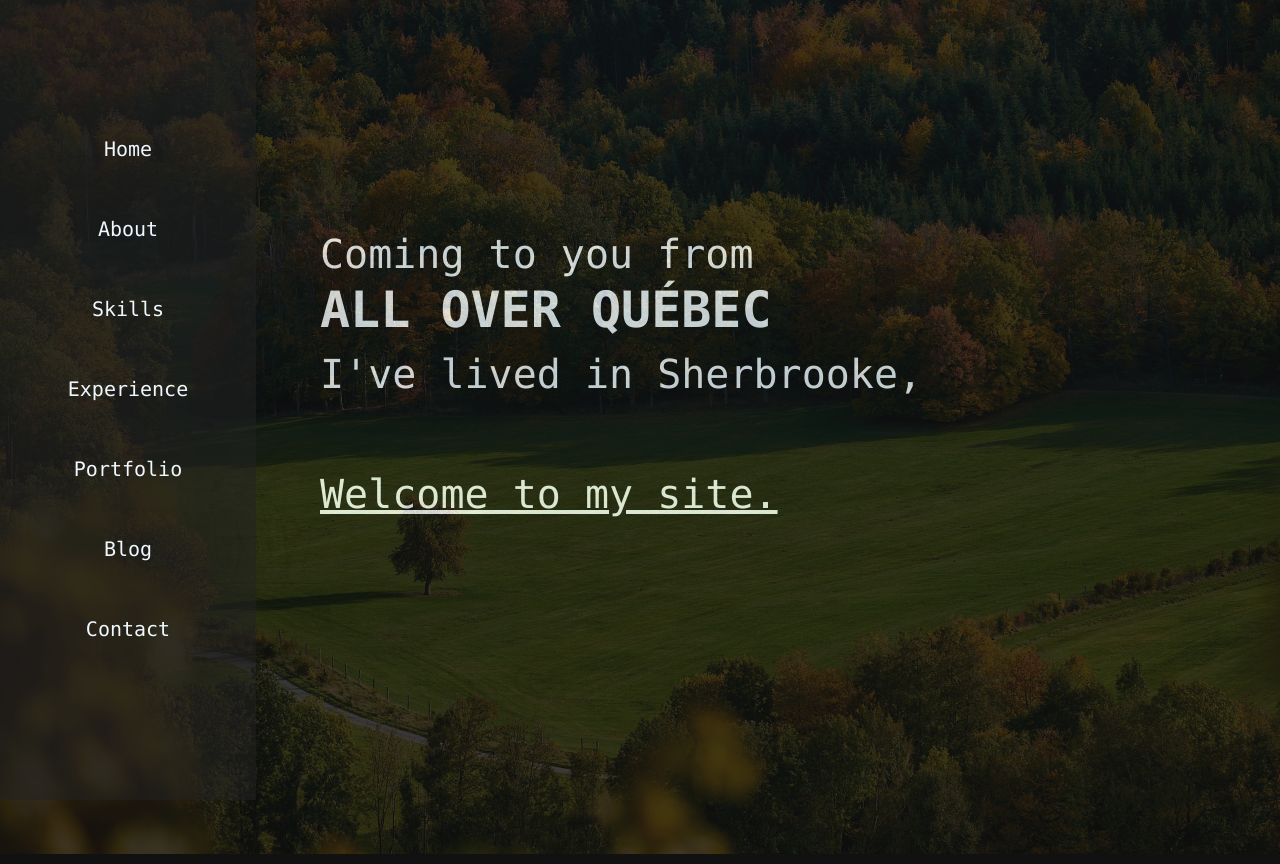
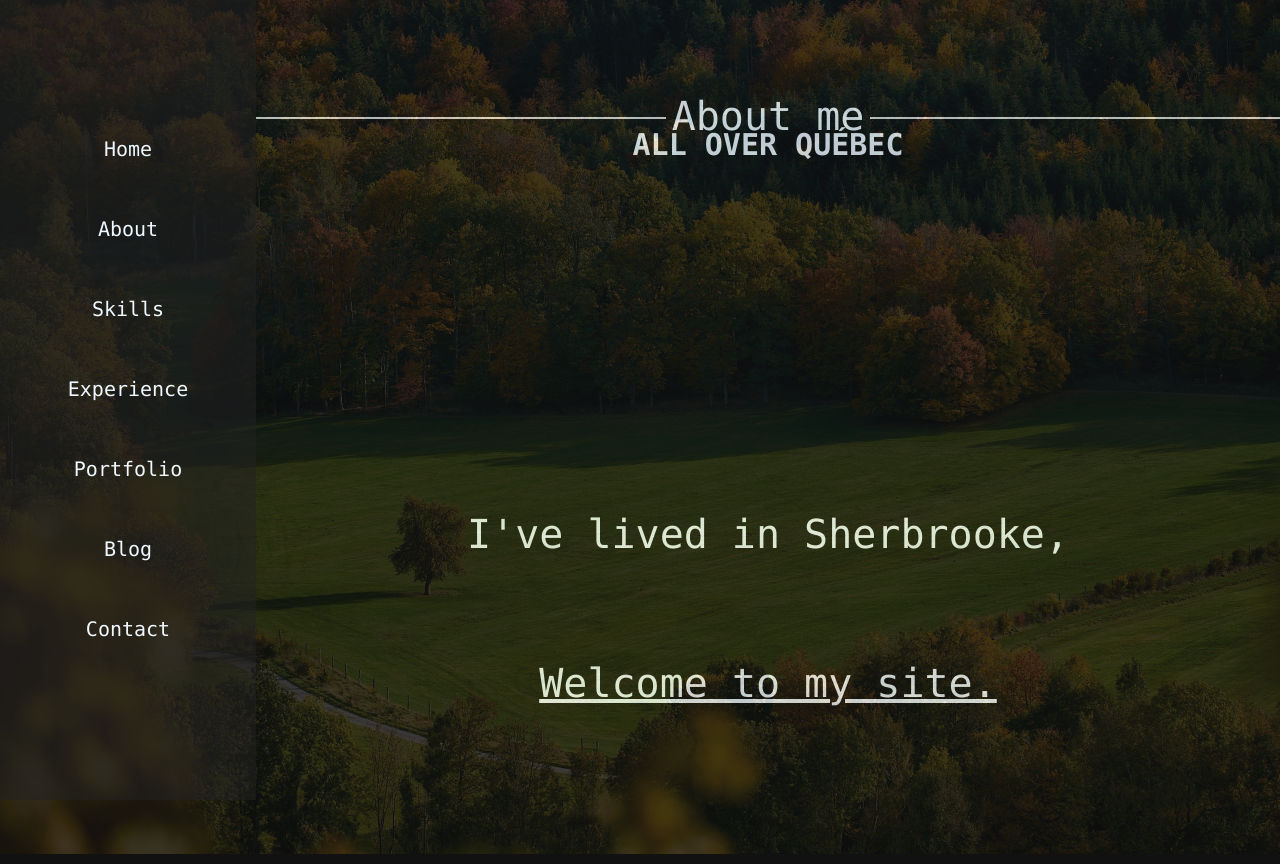
Before and after one commit to NullZeal/My-Online-Resume, a plain HTML site: page about.html in a window 1280 px wide. Drawn offline with Linux system fonts and the light colour scheme.

Commit message:
Working on about me, about me line and section done

```diff
--- a/about.html
+++ b/about.html
@@ -15,8 +15,9 @@
     <div class="main-page">
 
       <div class="identityDisplay">
-        <div class="heading heading1">
-          Coming to you from
+
+        <div class="heading aboutMe">
+            About me
         </div>
 
         <div class="heading heading2">
@@ -31,6 +32,8 @@
           Welcome to my site.
         </div>
       </div>
+
+
 
       <div class="slideshow-container">
         <div class="mySlides fade">
--- a/css/about.css
+++ b/css/about.css
@@ -1,7 +1,6 @@
 /* https://avatars.githubusercontent.com/u/89992341?v=4 */
 
 body{
-    margin:0;
     font-size:16px;
 
     font-family:"Menlo", sans-serif;
@@ -10,7 +9,6 @@ body{
 
     background-color: #111111;
 
-    overflow: hidden;
   }
 
 
@@ -54,8 +52,6 @@ body{
     flex-direction: row;
   }
 
-
-
   .navigation a:hover {
     background: #333333a6;
     font-size: 30px;
@@ -67,20 +63,47 @@ body{
 
   /* MAIN PAGE CONTENT */
 
+  .identityDisplay {
+    position: absolute;
+    left:20%;
+    width: 80%;
+    height:100%;
+  }
+
   .heading {
     color: aliceblue;
-    position: absolute;
-    left: 25%;
-  }
+    position: relative;
+    text-align: center;  }
 
-  .heading1 {
-  top: 30%;
+  .aboutMe {
+  margin-top: 10%;
   font-size: 40px;
   }
 
+  .aboutMe:before {
+    content: "";
+    display: block;
+    width: 40%;
+    height: 2px;
+    background: rgb(220, 220, 220);
+    left: 0;
+    top: 50%;
+    position: absolute;
+  }
+
+  .aboutMe:after {
+    content: "";
+    display: block;
+    width: 40%;
+    height: 2px;
+    background: rgb(220, 220, 220);
+    right: 0;
+    top: 50%;
+    position: absolute;
+  }
+
   .heading2 {
-    top: 37%;
-    font-size: 50px;
+    font-size: 30px;
     font-weight: bold;
   }
 
--- a/css/style.css
+++ b/css/style.css
@@ -219,7 +219,7 @@ img {
   }
 
   .navigation a:hover {
-    background: #333333a6;
+  background: #333333a6;
     font-size: 20px;
     cursor: pointer;
   }
```
